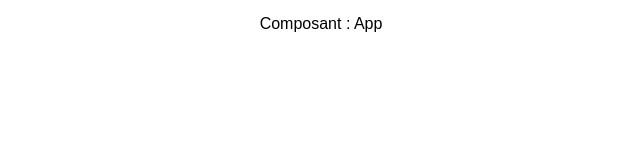
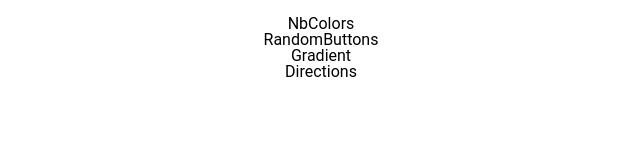
Before and after one commit to SylvieCanongia/REACT-REDUX-random-gradient-generator, a React app: page / in a window 1280 px wide. Shown: the whole page, without its empty margins (319-959 px from the left). Built offline with nearby package versions, Linux system fonts and the light colour scheme.

Commit message:
components display

```diff
--- a/src/components/App/index.js
+++ b/src/components/App/index.js
@@ -1,13 +1,20 @@
 // == Import npm
 import React from 'react';
+import NbColors from 'src/components/NbColors';
+import RandomButtons from 'src/components/RandomButtons';
+import Gradient from 'src/components/Gradient';
+import Directions from 'src/components/Directions';
 
 // == Import
-import './styles.css';
+import './styles.scss';
 
 // == Composant
 const App = () => (
   <div className="app">
-    <h1>Composant : App</h1>
+    <NbColors />
+    <RandomButtons />
+    <Gradient />
+    <Directions />
   </div>
 );
 
--- /dev/null
+++ b/src/components/App/styles.scss
@@ -0,0 +1,7 @@
+@use 'src/styles/vars';
+
+.app {
+  max-width: 500px;
+  margin: vars.$space-base * 2 auto;
+  text-align: center;
+}
--- /dev/null
+++ b/src/components/Directions/directions.scss
@@ -0,0 +1 @@
+@use 'src/styles/vars';
--- /dev/null
+++ b/src/components/Directions/index.js
@@ -0,0 +1,9 @@
+import React from 'react';
+
+import './directions.scss';
+
+const Directions = () => (
+  <div>Directions</div>
+);
+
+export default Directions;
--- /dev/null
+++ b/src/components/Gradient/gradient.scss
@@ -0,0 +1 @@
+@use 'src/styles/vars';
--- /dev/null
+++ b/src/components/Gradient/index.js
@@ -0,0 +1,9 @@
+import React from 'react';
+
+import './gradient.scss';
+
+const Gradient = () => (
+  <div>Gradient</div>
+);
+
+export default Gradient;
--- /dev/null
+++ b/src/components/NbColors/index.js
@@ -0,0 +1,9 @@
+import React from 'react';
+
+import './nbColors.scss';
+
+const NbColors = () => (
+  <div>NbColors</div>
+);
+
+export default NbColors;
--- /dev/null
+++ b/src/components/NbColors/nbColors.scss
@@ -0,0 +1 @@
+@use 'src/styles/vars';
--- /dev/null
+++ b/src/components/RandomButtons/index.js
@@ -0,0 +1,9 @@
+import React from 'react';
+
+import './randomButtons.scss';
+
+const RandomButtons = () => (
+  <div>RandomButtons</div>
+);
+
+export default RandomButtons;
--- /dev/null
+++ b/src/components/RandomButtons/randomButtons.scss
@@ -0,0 +1 @@
+@use 'src/styles/vars';
--- a/src/index.js
+++ b/src/index.js
@@ -7,6 +7,7 @@ import { render } from 'react-dom';
 import App from 'src/components/App';
 
 // == Render
-const rootReactElement = <App />;
-const target = document.getElementById('root');
-render(rootReactElement, target);
+render(
+  <App />,
+  document.getElementById('root'),
+);
--- a/src/styles/_vars.scss
+++ b/src/styles/_vars.scss
@@ -0,0 +1,32 @@
+// TYPOGRAPHY
+
+$font-size-base: 1em;
+
+$font-size-medium: 1.2rem;
+$font-size-large: 2rem;
+$font-size-very-large: 2.5rem;
+
+// SPACING
+
+$space-base: 8px;
+// $space-small: $space-base * 2;    // 16px
+// $space-medium: $space-base * 3;   // 24px
+// $space-large: $space-base * 4;   // 32px
+
+// COLOR PALETTE
+
+$white: hsl(100deg, 100%, 100%);
+$black: hsl(0deg, 0%, 0%);
+
+// Border Radius
+$radius: 5px;
+$radius-medium: 10px;
+$radius-large: 15px;
+
+// SIZES
+
+$size-base: 32px;
+
+// LINE-HEIGHT
+$line-height: 1.6;
+$line-height-title: 1.2;
--- a/src/styles/index.scss
+++ b/src/styles/index.scss
@@ -1,6 +1,27 @@
 @use 'reset';
 @use 'vars';
 
-body {
-  font-family: sans-serif;
+/* Specific */
+* {
+  box-sizing: border-box;
 }
+
+html,
+body,
+#root {
+  margin: 0;
+  padding: 0;
+  height: 100%;
+}
+
+html {
+  font-size: vars.$font-size-base;
+  font-family: 'Roboto', sans-serif;
+  line-height: vars.$line-height;
+}
+
+h1, h2, h3, h4, h5, h6 {
+  font-weight: bold;
+  line-height: vars.$line-height-title;
+  font-size: vars.$font-size-medium;
+}
```
Also changed, not shown: src/components/App/styles.css (deleted).
